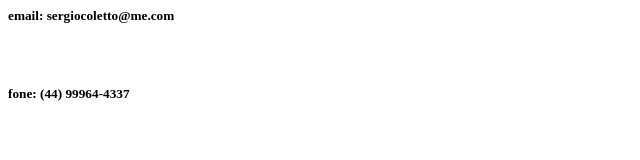
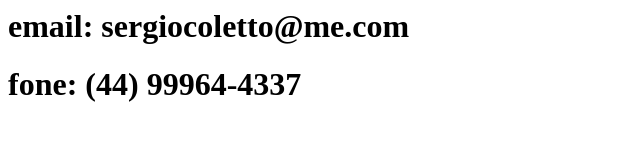
Before and after one commit to SergioColetto/sergiocoletto.github.io, a plain HTML site: page index.html in a window 1280 px wide. Shown: the whole page, without its empty margins (0-640 px from the left). Drawn offline with Linux system fonts and the light colour scheme.

Commit message:
Update index.html

```diff
--- a/index.html
+++ b/index.html
@@ -1,2 +1,2 @@
-<h5>email: sergiocoletto@me.com</h5> <br>
-<h5>fone: (44) 99964-4337</h5>
+<h1>email: sergiocoletto@me.com</h1>
+<h1>fone: (44) 99964-4337</h1>
```
